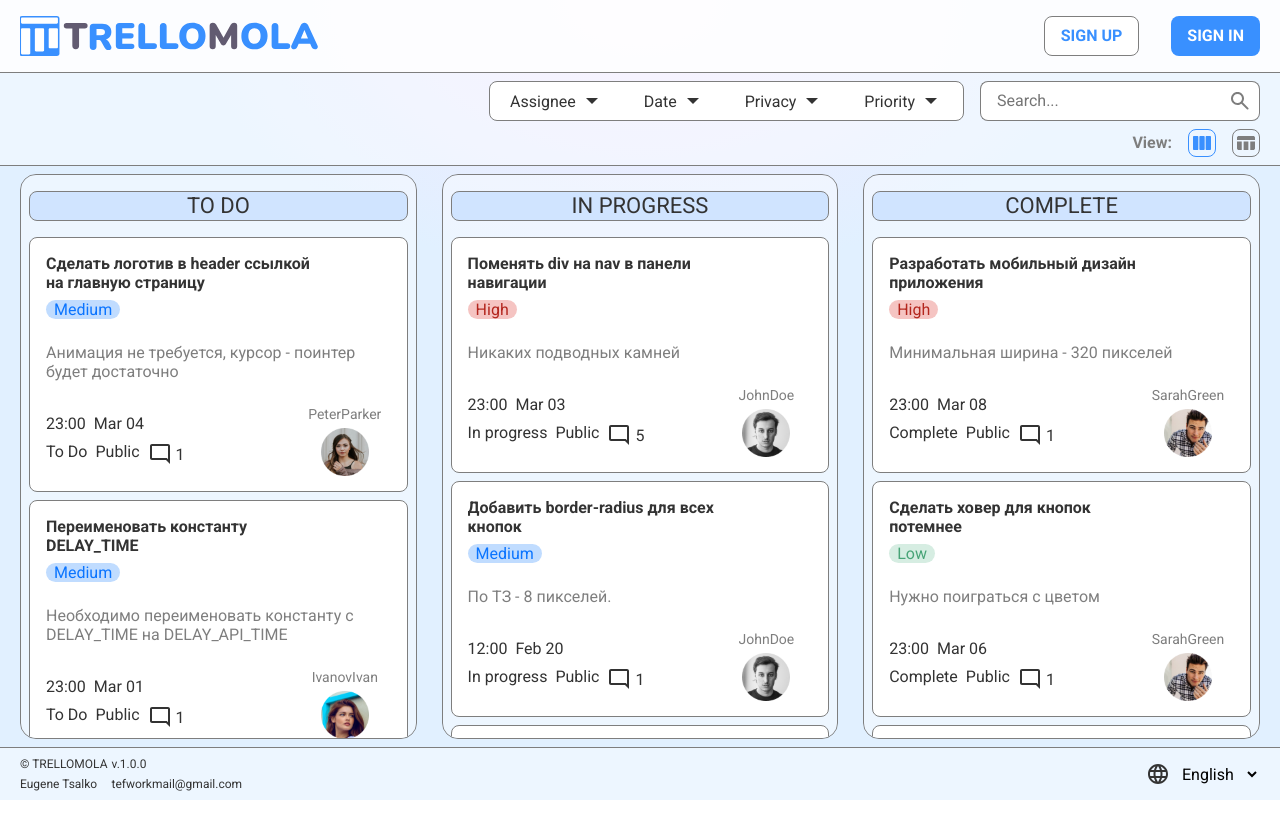
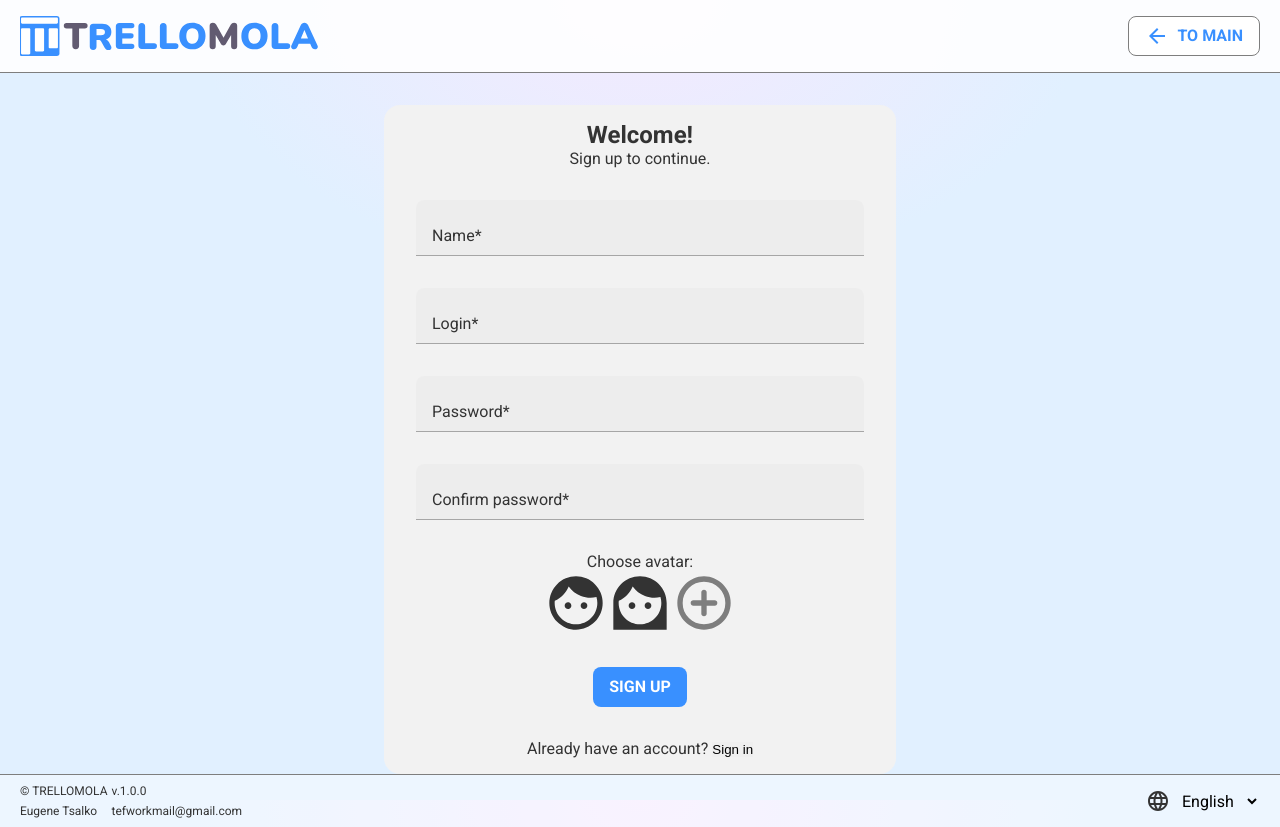
Before and after one commit to EugeneTsalko/datamola2023, a website: page UI/index.html in a window 1280 px wide. Both pictures are taken after a click on the button "SIGN UP". Before the commit the page ends 800 px from the top, so only its background shows below. Drawn offline with Linux system fonts and the light colour scheme.

Commit message:
feat: add basic sgow signUp form

```diff
--- a/UI/index.html
+++ b/UI/index.html
@@ -24,6 +24,7 @@
   <script defer src="../scripts/view/TaskFeed/TaskFeedView.js"></script>
   <script defer src="../scripts/view/Task/TaskView.js"></script>
   <script defer src="../scripts/view/Profile/ProfileView.js"></script>
+  <script defer src="../scripts/view/Authorization/AuthorizationView.js"></script>
   <script defer src="../scripts/controller/TasksController.js"></script>
   <script defer src="../scripts/controller/eventListeners.js"></script>
 
--- /dev/null
+++ b/UI/styles/layout/signup.css
@@ -0,0 +1,32 @@
+.auth {
+  display: flex;
+  flex-direction: column;
+  align-items: center;
+  align-self: center;
+  gap: var(--gap-l);
+  background-color: var(--gray500);
+  border: var(--main-border);
+  border-radius: var(--border-radius);
+  padding: var(--padding);
+  width: 40%;
+  margin-top: 2rem;
+}
+
+.auth-header {
+  display: flex;
+  flex-direction: column;
+  align-items: center;
+}
+
+.auth-form {
+  display: flex;
+  flex-direction: column;
+  gap: var(--gap-l);
+  width: 100%;
+}
+
+.avatar-wrapper {
+  display: flex;
+  flex-direction: column;
+  align-items: center;
+}
--- a/UI/styles/style.css
+++ b/UI/styles/style.css
@@ -15,6 +15,7 @@
 @import url('./layout/table.css');
 @import url('./layout/full-task.css');
 @import url('./layout/comments.css');
+@import url('./layout/signup.css');
 
 @import url('./components/button.css');
 @import url('./components/search.css');
--- a/scripts/app.js
+++ b/scripts/app.js
@@ -42,6 +42,7 @@ const appParams = {
   completeRoot: 'completeList',
   fullTaskRoot: 'main',
   profileRoot: 'main',
+  authRoot: 'main',
 };
 
 const app = new TasksController(appParams);
--- a/scripts/constants/constants.js
+++ b/scripts/constants/constants.js
@@ -17,3 +17,8 @@ const TASK_PRIORITY = {
 };
 
 USERNAME_MAX_LENGTH = 100;
+
+AUTH_TYPE = {
+  signIn: 'Sign in',
+  signUp: 'Sign up',
+};
--- a/scripts/controller/TasksController.js
+++ b/scripts/controller/TasksController.js
@@ -10,6 +10,7 @@ class TasksController {
       completeRoot,
       fullTaskRoot,
       profileRoot,
+      authRoot,
     } = params;
     this.tasks = new TaskCollection();
     this.users = new UserCollection();
@@ -20,7 +21,10 @@ class TasksController {
     this.completeFeed = new TaskFeedView(completeRoot);
     this.fullTask = new TaskView(fullTaskRoot);
     this.profile = new ProfileView(profileRoot);
+    this.auth = new AuthorizationView(authRoot);
   }
+
+  //
 
   login(user) {
     try {
@@ -182,12 +186,9 @@ class TasksController {
 
   backToMain() {
     try {
-      if (!this.tasks.user) {
-        throw new Error('You need to be authorized for this.');
-      }
-
       document.getElementById('fullTask')?.remove();
       document.getElementById('profilePage')?.remove();
+      document.getElementById('auth')?.remove();
       document.getElementById('menu').classList.remove('undisplayed');
       document.getElementById('board').classList.remove('undisplayed');
 
@@ -215,4 +216,16 @@ class TasksController {
       console.error(err.message);
     }
   }
+
+  showSignUp() {
+    try {
+      document.getElementById('menu').classList.add('undisplayed');
+      document.getElementById('board').classList.add('undisplayed');
+
+      this.header.display({ isAuth: true });
+      this.auth.display(AUTH_TYPE.signUp);
+    } catch (err) {
+      console.error(err.message);
+    }
+  }
 }
--- a/scripts/controller/eventListeners.js
+++ b/scripts/controller/eventListeners.js
@@ -20,6 +20,8 @@ window.onload = function () {
 
     if (event.target.id === 'signUpBtn') {
       console.log('SIGN UP');
+      //
+      app.showSignUp();
     }
 
     if (event.target.id === 'signInBtn') {
--- a/scripts/utils/DomHelper.js
+++ b/scripts/utils/DomHelper.js
@@ -271,4 +271,57 @@ class DomHelper {
 
     return container;
   }
+
+  static createAuthPage(type) {
+    const container = DomHelper.createNode('section', ['auth'], { id: 'auth' });
+
+    container.innerHTML = `
+      <div class="auth-header">
+        <h2>Welcome!</h2>
+        <span>${type} to continue.</span>
+      </div>
+
+      <form class="auth-form" id="auth-form">
+        <label for="name" class="text-input">
+          <input type="text" id="name" maxlength="100" placeholder="&nbsp;">
+          <span class="label">Name*</span>
+          <span class="focus-bg"></span>
+        </label>
+        <label for="login" class="text-input">
+          <input type="text" id="login" placeholder="&nbsp;">
+          <span class="label">Login*</span>
+          <span class="focus-bg"></span>
+        </label>
+        <label for="password" class="text-input">
+          <input type="text" id="password" placeholder="&nbsp;">
+          <span class="label">Password*</span>
+          <span class="focus-bg"></span>
+        </label>
+        <label for="passwordConfirm" class="text-input">
+          <input type="text" id="passwordConfirm" placeholder="&nbsp;">
+          <span class="label">Confirm password*</span>
+          <span class="focus-bg"></span>
+        </label>
+
+        <div class="avatar-wrapper">
+          <p>Choose avatar:</p>
+          <div class="avatar-container">
+            <button class="icon-btn avatar-btn-male"></button>
+            <button class="icon-btn avatar-btn-female"></button>
+            <label class="input-file-label">
+              <input type="file" name="input-file">
+            </label>
+          </div>
+        </div>
+      </form>
+
+      <button type="submit" form="auth-form" class="btn" id="authSignUp">${type.toUpperCase()}</button>
+      <div class="auth-footer">
+        <span>${type === AUTH_TYPE.signUp ? 'Already' : 'Don`t'} have an account?</span>
+        <button>${type === AUTH_TYPE.signUp ? 'Sign in' : 'Sign up'}</button>
+      </div>
+    `;
+
+    return container;
+  }
 }
--- /dev/null
+++ b/scripts/view/Authorization/AuthorizationView.js
@@ -0,0 +1,15 @@
+class AuthorizationView {
+  constructor(parentId) {
+    this.root = document.getElementById(parentId);
+  }
+
+  display(type) {
+    try {
+      this.root.append(DomHelper.createAuthPage(type));
+
+      console.log(`Render ${type} view!`);
+    } catch (err) {
+      console.error(err.message);
+    }
+  }
+}
--- a/scripts/view/Header/HeaderView.js
+++ b/scripts/view/Header/HeaderView.js
@@ -13,7 +13,7 @@ class HeaderView {
 
       if (checkIsObj(params)) {
         const {
-          user, isProfilePage, isTaskPage, isErrorPage,
+          user, isProfilePage, isTaskPage, isErrorPage, isAuth,
         } = params;
 
         if (user) {
@@ -45,6 +45,15 @@ class HeaderView {
           `;
         }
 
+        if (isAuth) {
+          navContent = `
+            <button class="btn secondary-btn to-main-btn" id="toMainBtn">
+              <img src="./assets/svg/back.svg" alt="return" id="toMainBtn">
+              <span id="toMainBtn">TO MAIN</span>
+            </button>
+          `;
+        }
+
         if (isErrorPage) {
           navContent = '';
         }
```
Also changed, not shown: UI/signUp.html (added, +99 -0 lines).
